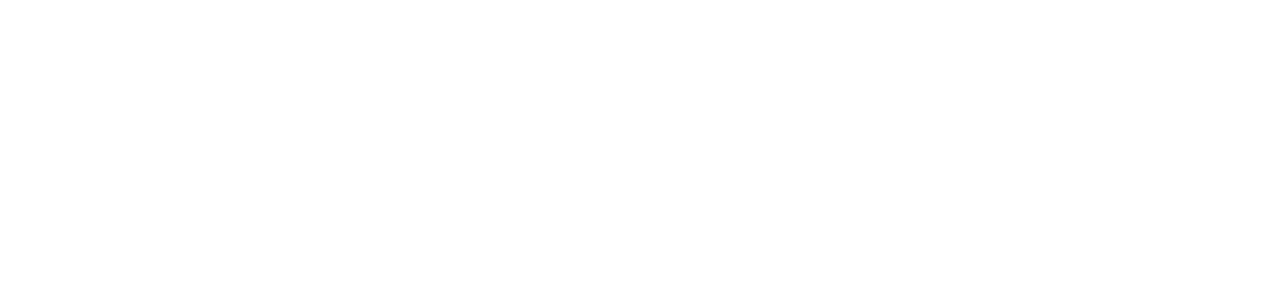
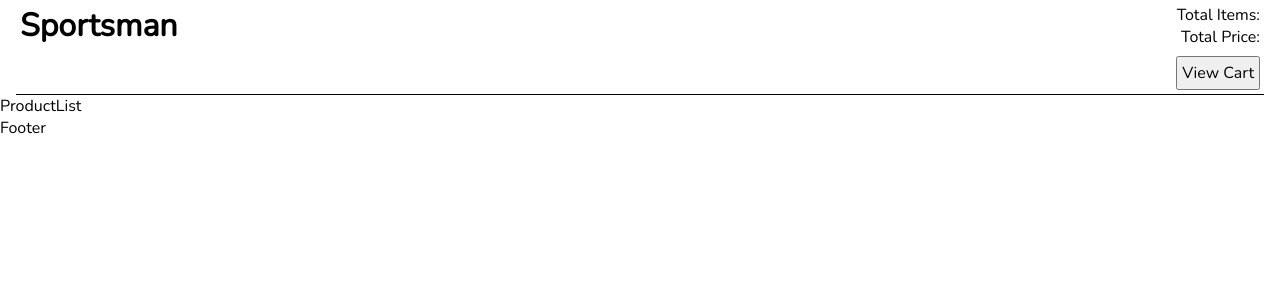
Before and after one commit to Michelledng7/ShoppingCart, a React (Vite) app: page / in a window 1280 px wide. Shown: the top 300 px of the page. Built offline with nearby package versions, Linux system fonts and the light colour scheme.

Commit message:
add components Header, Footer ProdcutList, Cart

```diff
--- a/src/App.tsx
+++ b/src/App.tsx
@@ -1,5 +1,22 @@
+import Header from './components/Header'
+import Footer from './components/Footer'
+import Cart from './components/Cart'
+import ProductList from './components/ProductList'
+import { useState } from 'react'
+
 function App() {
-	return <></>
+	const [viewCart, setViewCart] = useState<boolean>(false)
+
+	const pageContent = viewCart ? <Cart /> : <ProductList />
+
+	const content = (
+		<>
+			<Header viewCart={viewCart} setViewCart={setViewCart} />
+			{pageContent}
+			<Footer viewCart={viewCart} />
+		</>
+	)
+	return content
 }
 
 export default App
--- /dev/null
+++ b/src/components/Cart.tsx
@@ -0,0 +1,7 @@
+import React from 'react'
+
+const Cart = () => {
+	return <div>Cart</div>
+}
+
+export default Cart
--- /dev/null
+++ b/src/components/Footer.tsx
@@ -0,0 +1,7 @@
+import React from 'react'
+
+const Footer = () => {
+	return <div>Footer</div>
+}
+
+export default Footer
--- /dev/null
+++ b/src/components/Header.tsx
@@ -0,0 +1,25 @@
+import Nav from './Nav'
+
+type PropsType = {
+	viewCart: boolean
+	setViewCart: React.Dispatch<React.SetStateAction>
+}
+
+const Header = ({ viewCart, setViewCart }: PropsType) => {
+	const content = (
+		<header className='header'>
+			<div className='header__title-bar'>
+				<h1>Sportsman</h1>
+				<div className='header__price-box'>
+					<p>Total Items:</p>
+					<p>Total Price:</p>
+				</div>
+			</div>
+			<Nav viewCart={viewCart} setViewCart={setViewCart} />
+		</header>
+	)
+
+	return content
+}
+
+export default Header
--- /dev/null
+++ b/src/components/Nav.tsx
@@ -0,0 +1,17 @@
+type PropsType = {
+	viewCart: boolean
+	setViewCart: React.Dispatch<React.SetStateAction>
+}
+
+const Nav = ({ viewCart, setViewCart }: PropsType) => {
+	const button = viewCart ? (
+		<button onClick={() => setViewCart(false)}>View Products</button>
+	) : (
+		<button onClick={() => setViewCart(true)}>View Cart</button>
+	)
+
+	const content = <nav className='nav'>{button}</nav>
+	return content
+}
+
+export default Nav
--- /dev/null
+++ b/src/components/ProductList.tsx
@@ -0,0 +1,7 @@
+import React from 'react'
+
+const ProductList = () => {
+	return <div>ProductList</div>
+}
+
+export default ProductList
```
